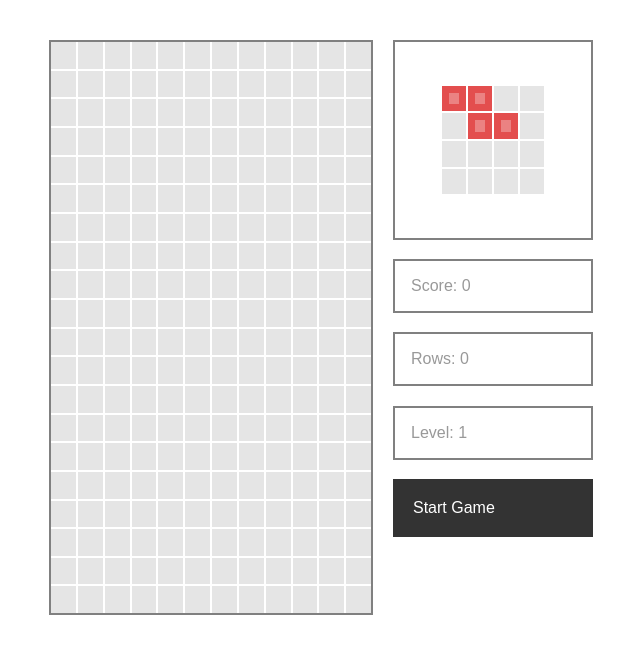
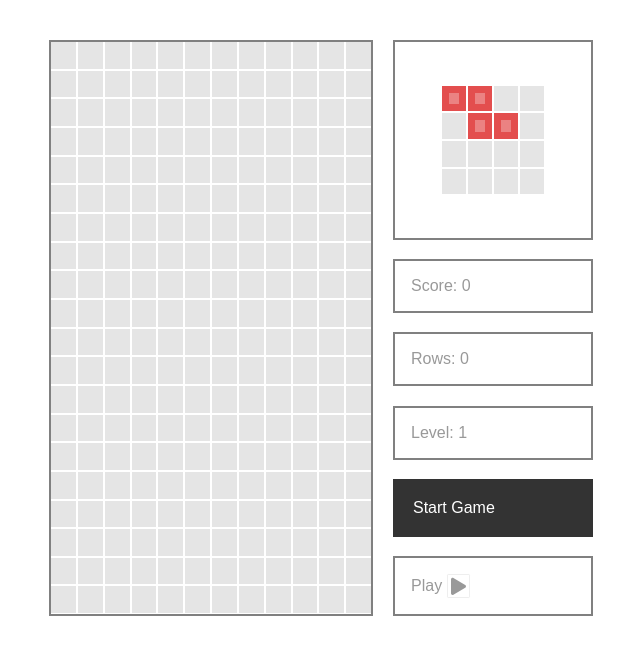
Before and after one commit to eddrichjanzzen/tetris-game, a React (Create React App) app: page / in a window 1280 px wide. Shown: the top 654 px of the page, without its empty margins (141-781 px from the left). Built offline with nearby package versions, Linux system fonts and the light colour scheme.

Commit message:
Add initial PlayPauseButton

```diff
--- a/package.json
+++ b/package.json
@@ -3,6 +3,11 @@
   "version": "0.1.0",
   "private": true,
   "dependencies": {
+    "@fortawesome/fontawesome-svg-core": "^1.2.36",
+    "@fortawesome/free-brands-svg-icons": "^5.15.4",
+    "@fortawesome/free-regular-svg-icons": "^5.15.4",
+    "@fortawesome/free-solid-svg-icons": "^5.15.4",
+    "@fortawesome/react-fontawesome": "^0.1.16",
     "@testing-library/jest-dom": "^5.11.4",
     "@testing-library/react": "^11.1.0",
     "@testing-library/user-event": "^12.1.10",
--- /dev/null
+++ b/src/components/PlayPauseButton/PlayPauseButton.jsx
@@ -0,0 +1,21 @@
+import React from 'react';
+import { FontAwesomeIcon } from '@fortawesome/react-fontawesome';
+import { faPlay, faPause } from '@fortawesome/free-solid-svg-icons';
+import StyledPlayPauseButton from './PlayPauseButton.styles';
+
+const PlayPauseButton = ({ onClick, isPlaying }) => (
+  <StyledPlayPauseButton>
+    {isPlaying ? 'Play' : ' Pause'}
+    <FontAwesomeIcon
+      icon={isPlaying ? faPlay : faPause}
+      size="xs"
+      fixedWidth
+      border
+      style={{
+        marginLeft: '5px',
+      }}
+    />
+  </StyledPlayPauseButton>
+);
+
+export default PlayPauseButton;
--- /dev/null
+++ b/src/components/PlayPauseButton/PlayPauseButton.styles.jsx
@@ -0,0 +1,16 @@
+import styled from 'styled-components';
+
+const StyledPlayPauseButton = styled.div`
+  box-sizing: border-box;
+  display: flex;
+  align-items: center;
+  border: 2px solid #808080;
+  min-height: 30px;
+  padding: 1em;
+  width: 100%;
+  color: ${(props) => (props.gameOver ? 'red' : '#999')};
+  font-family: Pixel, Arial, Helvetica, sans-serif;
+  font-size: 1rem;
+`;
+
+export default StyledPlayPauseButton;
--- a/src/components/Tetris/Tetris.jsx
+++ b/src/components/Tetris/Tetris.jsx
@@ -7,6 +7,7 @@ import Stage from '../Stage/Stage';
 import Display from '../Display/Display';
 import StartButton from '../StartButton/StartButton';
 import ViewBox from '../ViewBox/ViewBox';
+import PlayPauseButton from '../PlayPauseButton/PlayPauseButton';
 
 import usePlayer from '../../hooks/usePlayer';
 import useStage from '../../hooks/useStage';
@@ -150,6 +151,7 @@ const Tetris = () => {
               </>
             )}
           <StartButton callback={startGame} />
+          <PlayPauseButton isPlaying />
         </aside>
       </StyledTetris>
     </StyledTetrisWrapper>
```
Also changed, not shown: 1 other file (tests, documents, lock files or other folders).
